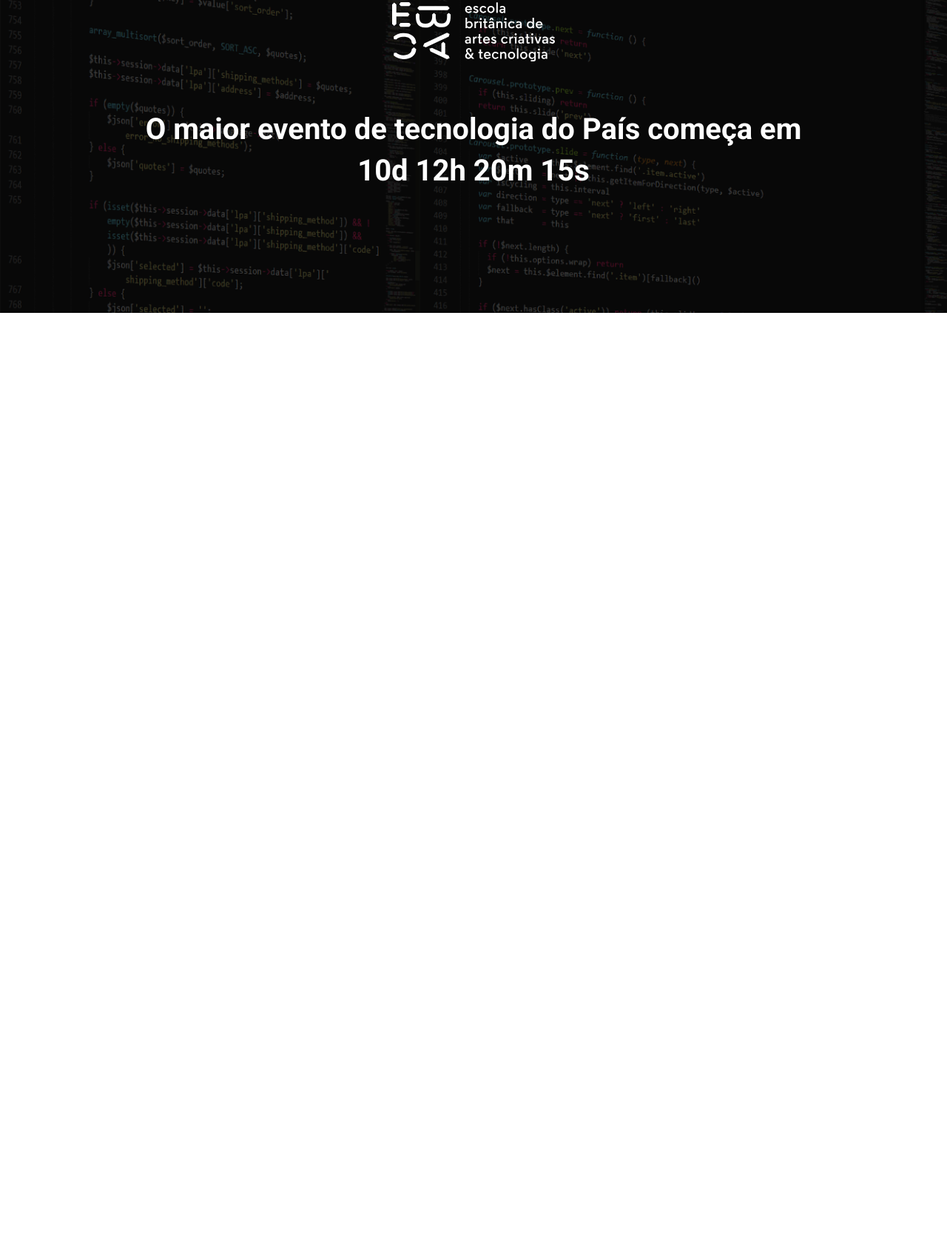
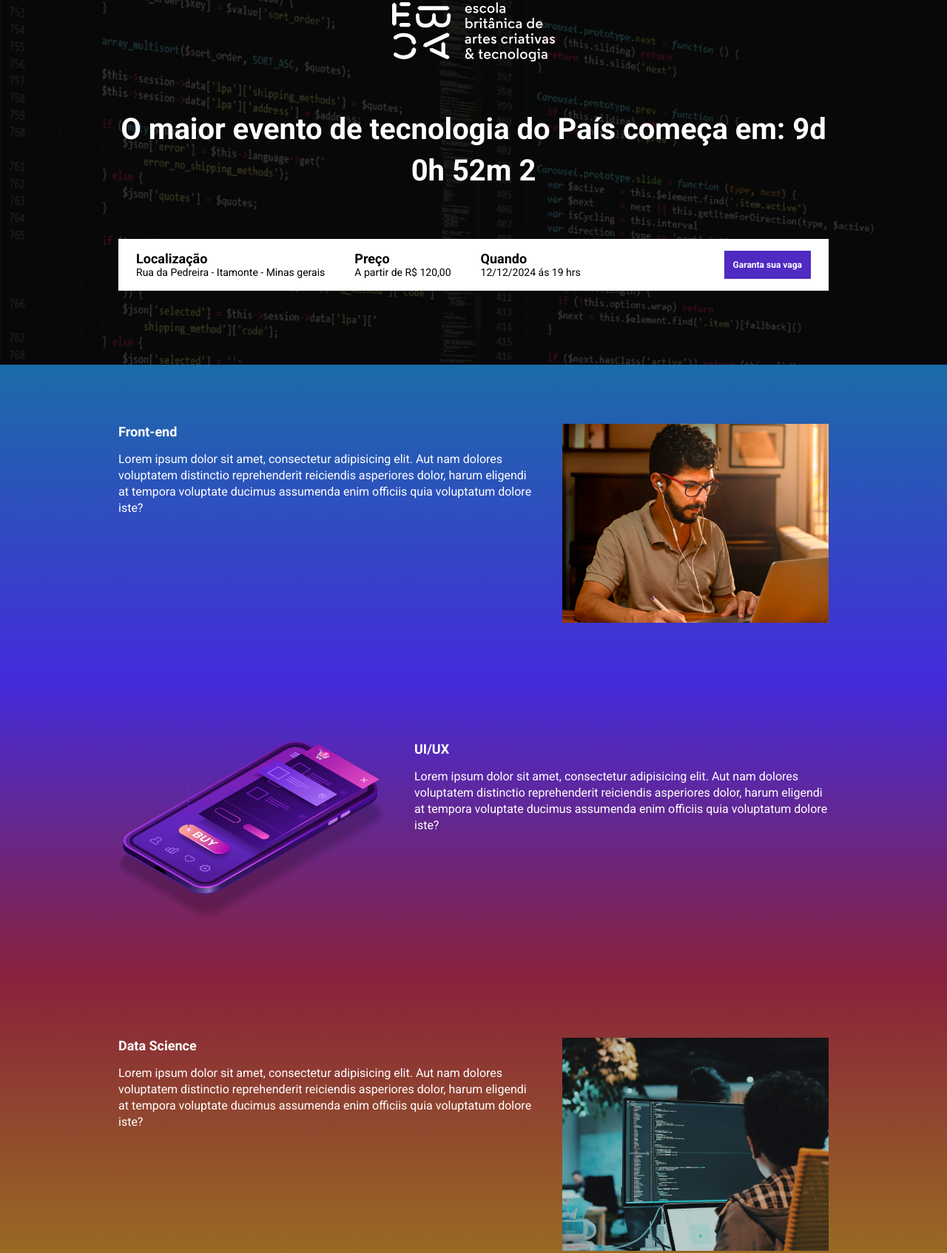
Before and after one commit to FabioFreitasD/ebac_tec_talks, a website built with Parcel: page src/index.html in a window 1280 px wide. Shown: the part 61-1755 px from the top of the page at 74% size. Before the commit the page ends 800 px from the top, so only its background shows below. Built offline with nearby package versions, Linux system fonts and the light colour scheme.

Commit message:
criando a contagem regressiva

```diff
--- a/package.json
+++ b/package.json
@@ -2,9 +2,9 @@
   "name": "project_event",
   "version": "1.0.0",
   "description": "",
-  "main": "index.js",
   "scripts": {
     "dev": "parcel src/index.html src/styles/main.scss src/scripts/main.js",
+    "build": "parcel build src/index.html",
     "test": "echo \"Error: no test specified\" && exit 1"
   },
   "keywords": [],
--- a/src/index.html
+++ b/src/index.html
@@ -8,17 +8,93 @@
     <link rel="preconnect" href="https://fonts.gstatic.com" crossorigin>
     <link href="https://fonts.googleapis.com/css2?family=Roboto:wght@400;700&display=swap" rel="stylesheet">
     <link rel="stylesheet" href="./styles/main.scss">
+    <link rel="stylesheet" href="https://unpkg.com/aos@next/dist/aos.css" />
 </head>
 <body>
     <header class="hero">
         <div class="container">
             <img class="hero__logo" src="./images/ebac_logo.svg" alt="EBAC">
             <p class="hero__text">
-                O maior evento de tecnologia do País começa em 10d 12h 20m 15s
+                O maior evento de tecnologia do País começa em: <span id="contador"></span>
             </p>
+            <div class="infos-bar">
+                <ul class="infos-bar__infos">
+                    <li class="infos-bar__infos__item">
+                        <b>Localização</b>
+                        Rua da Pedreira - Itamonte - Minas gerais
+                    </li>
+                    <li class="infos-bar__infos__item">
+                        <b>Preço</b>
+                        A partir de R$ 120,00
+                    </li>
+                    <li class="infos-bar__infos__item">
+                        <b>Quando</b>
+                        12/12/2024 ás 19 hrs
+                    </li>
+                </ul>
+                <a href="#" class="button button--primary">
+                    Garanta sua vaga
+                </a>
+            </div>
         </div>
     </header>
+    <section class="event event--frontend">
+        <div class="container" data-aos="fade-right">
+            <div class="event__details">
+                <h2 class="event__details__title title">
+                    Front-end
+                </h2>
+                <p class="event__details__description text">
+                    Lorem ipsum dolor sit amet, consectetur adipisicing elit. Aut nam dolores voluptatem distinctio reprehenderit reiciendis asperiores dolor, harum eligendi at tempora voluptate ducimus assumenda enim officiis quia voluptatum dolore iste?
+                </p>
+            </div>
+            <img class="event__image" src="./images/frontend.png" alt="front-end">
+        </div>
+    </section>
+    <section class="event event--ui-ux event--ui-ux-image">
+        <div class="container" data-aos="fade-left">
+            <div class="event__details">
+                <h2 class="event__details__title title">
+                    UI/UX
+                </h2>
+                <p class="event__details__description text">
+                    Lorem ipsum dolor sit amet, consectetur adipisicing elit. Aut nam dolores voluptatem distinctio reprehenderit reiciendis asperiores dolor, harum eligendi at tempora voluptate ducimus assumenda enim officiis quia voluptatum dolore iste?
+                </p>
+            </div>
+            <img class="event__image" src="./images/ui-ux.png" alt="front-end">
+        </div>
+    </section>
+    <section class="event event--data-science">
+        <div class="container" data-aos="fade-right">
+            <div class="event__details">
+                <h2 class="event__details__title title">
+                    Data Science
+                </h2>
+                <p class="event__details__description text">
+                    Lorem ipsum dolor sit amet, consectetur adipisicing elit. Aut nam dolores voluptatem distinctio reprehenderit reiciendis asperiores dolor, harum eligendi at tempora voluptate ducimus assumenda enim officiis quia voluptatum dolore iste?
+                </p>
+            </div>
+            <img class="event__image" src="./images/data.png" alt="front-end">
+        </div>
+    </section>
+    <section class="event event--backend event--backend-image">
+        <div class="container" data-aos="fade-left">
+            <div class="event__details">
+                <h2 class="event__details__title title">
+                    Backend
+                </h2>
+                <p class="event__details__description text">
+                    Lorem ipsum dolor sit amet, consectetur adipisicing elit. Aut nam dolores voluptatem distinctio reprehenderit reiciendis asperiores dolor, harum eligendi at tempora voluptate ducimus assumenda enim officiis quia voluptatum dolore iste?
+                </p>
+            </div>
+            <img class="event__image" src="./images/backend.png" alt="front-end">
+        </div>
+    </section>
 
+    <script src="https://unpkg.com/aos@next/dist/aos.js"></script>
+    <script>
+        AOS.init();
+    </script>
     <script src="scripts/main.js"></script>
 </body>
 </html>
--- a/src/scripts/main.js
+++ b/src/scripts/main.js
@@ -1 +1,27 @@
-console.log("olá, mundo")
+AOS.init();
+
+const dataDoEvento = new Date("Sep 7, 2024, 19:00:00")
+const timeStampDoEvento = dataDoEvento.getTime();
+
+const contaAsHoras = setInterval(function (){
+    const agora = new Date;
+    const timeStampAtual = agora.getTime();
+
+    const distanciaAteOEvento = timeStampDoEvento - timeStampAtual;
+
+    const diaEmMs = 1000 * 60 * 60 * 24;
+    const horasEmMs = 1000 * 60 * 60;
+    const minutosEmMs = 1000 * 60;
+
+    const diasAteOEvento = Math.floor(distanciaAteOEvento / diaEmMs);
+    const horasAteOEvento = Math.floor((distanciaAteOEvento % diaEmMs) / horasEmMs);
+    const minutosAteOEvento = Math.floor((distanciaAteOEvento % horasEmMs) / minutosEmMs);
+    const segundosAteOEvento = Math.floor((distanciaAteOEvento % minutosEmMs) / 1000);
+
+    document.getElementById('contador').innerHTML = `${diasAteOEvento}d ${horasAteOEvento}h ${minutosAteOEvento}m ${segundosAteOEvento}`;
+
+    if (distanciaAteOEvento < 0) {
+        clearInterval(contaAsHoras);
+        document.getElementById('contador').innerHTML ='Evento expirado';
+    }
+}, 1000);
--- /dev/null
+++ b/src/styles/_event.scss
@@ -0,0 +1,57 @@
+@use 'variables';
+
+.event {
+    padding: 80px 0;
+    background-image: linear-gradient(#186CA7, #4428DB);
+
+    &--frontend {
+        background-image: linear-gradient(variables.$blue1, variables.$blue2);
+    }
+
+    &--ui-ux {
+        background-image: linear-gradient(variables.$blue2, variables.$pink);
+    }
+
+    &--data-science {
+        background-image: linear-gradient(variables.$pink, variables.$yellow);
+    }
+
+    &--backend {
+        background-image: linear-gradient(variables.$yellow, variables.$pink);
+    }
+
+    &--ui-ux-image {
+        .container {
+            flex-direction: row-reverse;
+        }
+    }
+
+    &--backend-image {
+        .container {
+            flex-direction: row-reverse;
+        }
+    }
+
+    .container {
+        display: flex;
+        gap: 40px;
+    }
+
+    &__image {
+        max-width: 360px;
+    }
+
+    @media (max-width: 640px) {
+        display: block;
+
+        &__image {
+            max-width: 100%;
+        }
+
+        &__details {
+            margin-right: 0;
+            margin-bottom: 16px;
+        }
+    }
+
+}
--- a/src/styles/_hero.scss
+++ b/src/styles/_hero.scss
@@ -1,3 +1,5 @@
+@use 'variables';
+
 .hero {
     padding-top: 64px;
     padding-bottom: 100px;
@@ -16,7 +18,7 @@
         left: 0;
         width: 100%;
         height: 100%;
-        background-color: #000;
+        background-color: variables.$secundaryTextColor;
         content: '';
         opacity: .7;
     }
--- /dev/null
+++ b/src/styles/_variables.scss
@@ -0,0 +1,8 @@
+$textColor: #fff;
+$secundaryTextColor: #000;
+
+$blue1: #1B6CA7;
+$blue2: #442BDB;
+$pink: #89223B;
+$yellow: #9c791D;
+$purple: #4F2AC3;
--- /dev/null
+++ b/src/styles/components/_buttons.scss
@@ -0,0 +1,26 @@
+@use '../variables';
+
+.button {
+    padding: 12px;
+    font-size: 12px;
+    font-weight: bold;
+    text-decoration: none;
+    text-align: center;
+    white-space: nowrap;
+
+    &--primary {
+        color: variables.$textColor;
+        background-color: variables.$purple;
+    }
+
+    @media (max-width: 1024px) {
+        display: flex;
+        align-items: center;
+    }
+
+    @media (max-width: 640px){
+        display: block;
+        width: 100%;
+    }
+
+}
--- /dev/null
+++ b/src/styles/components/_infos_bar.scss
@@ -0,0 +1,40 @@
+@use '../variables';
+
+.infos-bar {
+    padding: 16px 24px;
+    background: variables.$textColor;
+    display: flex;
+    justify-content: space-between;
+
+    &__infos {
+        display: flex;
+        gap: 40px;
+
+        &__item {
+            font-size: 14px;
+            color: variables.$secundaryTextColor;
+
+            b {
+                color: variables.$secundaryTextColor;
+                font-size: 18px;
+                display: block;
+            }
+        }
+    }
+
+    @media (max-width: 640px) {
+        display: block;
+
+        &__infos {
+            display: block;
+
+            &__item {
+                margin-bottom: 24px;
+            }
+        }
+    }
+
+    @media (max-width: 1024px) {
+        gap: 16px;
+    }
+}
--- a/src/styles/main.scss
+++ b/src/styles/main.scss
@@ -1,11 +1,16 @@
-@use './hero';
+@use 'hero';
+@use 'components/infos_bar';
+@use 'components/buttons';
+@use 'event';
+@use 'variables';
 
 * {
     margin: 0;
     padding: 0;
     box-sizing: border-box;
     font-family: Roboto, sans-serif;
-    color: #fff;
+    color: variables.$textColor;
+    list-style: none;
 }
 
 .container {
@@ -21,3 +26,23 @@
         max-width: 90%;
     }
 }
+
+@mixin titulos($fontSize: 18px) {
+    font-size: $fontSize;
+    font-weight: bold;
+    color: variables.$textColor;
+    margin-bottom: 16px;
+}
+
+@mixin paragrafo {
+    line-height: 22px;
+    color: variables.$textColor;
+}
+
+.title {
+    @include titulos
+}
+
+.text {
+    @include paragrafo
+}
```
